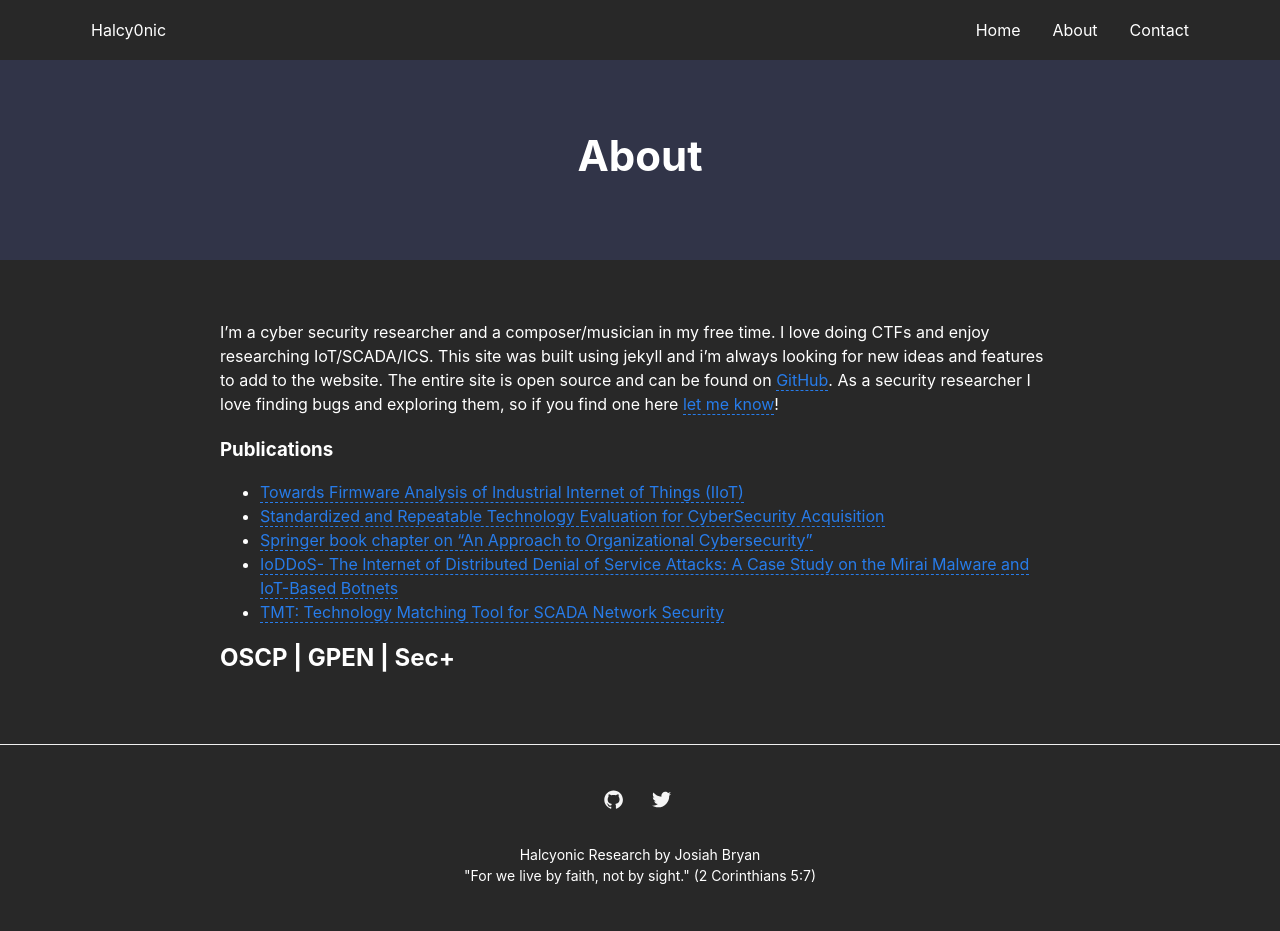
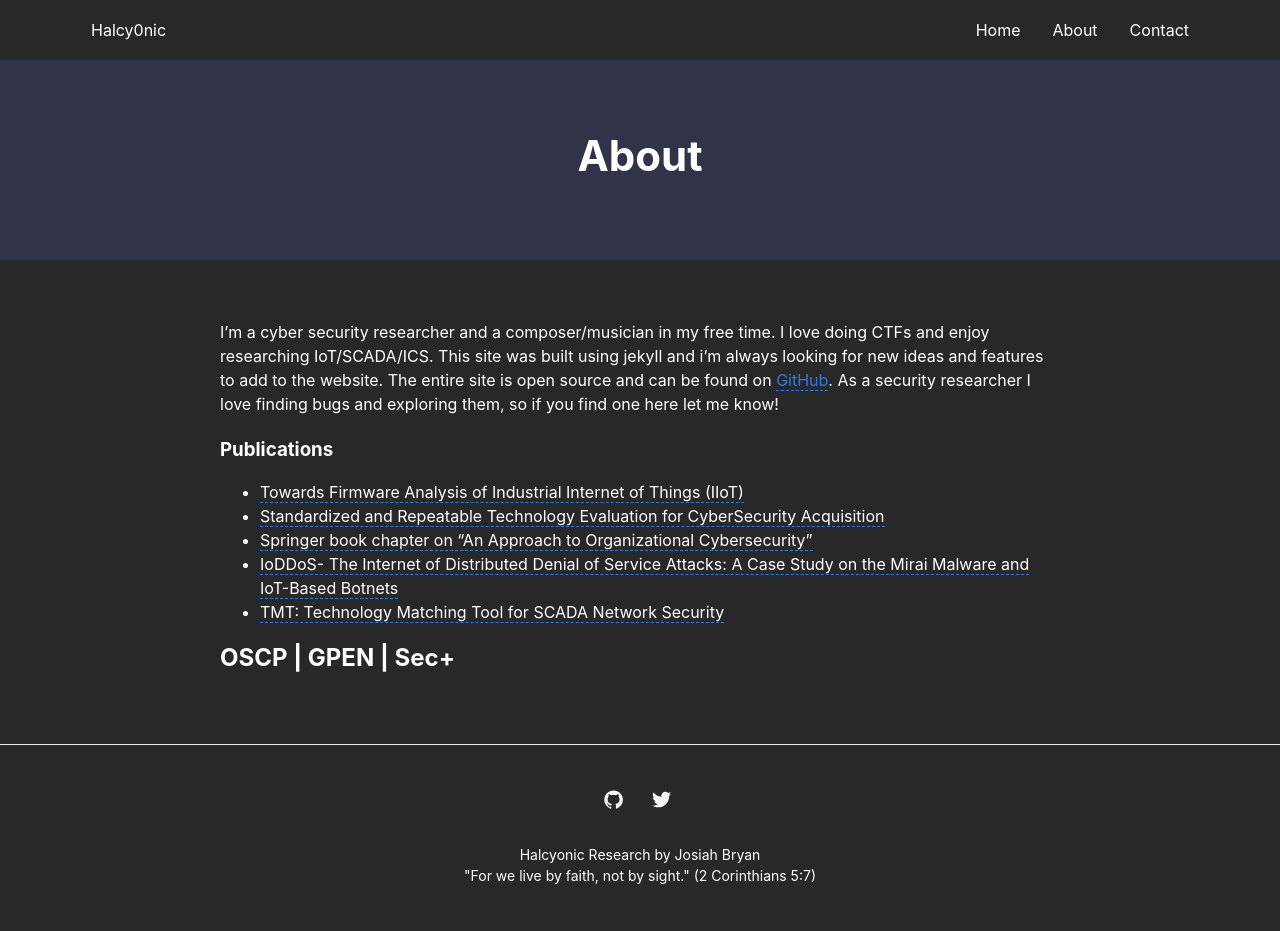
Before and after one commit to Halcy0nic/Halcy0nic.github.io, a Jekyll site: the page built from about.md, in a window 1280 px wide. Built offline with Jekyll 4.4.1, drawn with Linux system fonts in a browser that asks for light colours.

Commit message:
even more colors...

```diff
--- a/_layouts/post.html
+++ b/_layouts/post.html
@@ -67,12 +67,12 @@ layout: compress
           {% if page.previous.url %}
 
           <span>Previous</span>
-          <a href="{{page.previous.url | relative_url }}">
+          <a href="{{page.previous.url | relative_url }}" style="color:white">
                 <span>
                   <svg xmlns="http://www.w3.org/2000/svg" width="6" height="11">
                     <path fill="fillColor" d="M5.647 1.718c.37-.434.323-1.09-.106-1.465A1.016 1.016 0 0 0 4.095.36L.25 4.875a1.05 1.05 0 0 0 .017 1.378l3.95 4.407c.38.424 1.03.456 1.448.07a1.05 1.05 0 0 0 .07-1.468l-3.34-3.725 3.253-3.819z"/>
                   </svg>
-              </span>
+              </span >
             {{page.previous.title | strip_html | truncate: 30}}
           </a>
           {% endif %}
@@ -81,7 +81,7 @@ layout: compress
         <div class="controls__item next">
           {% if page.next.url %}
           <span>Next</span>
-          <a href="{{page.next.url | relative_url }}">
+          <a href="{{page.next.url | relative_url }}" style="color:white">
             {{page.next.title | strip_html | truncate: 30}}
             <span>
                 <svg xmlns="http://www.w3.org/2000/svg" width="6" height="11">
--- a/about.md
+++ b/about.md
@@ -4,14 +4,14 @@ title: About
 permalink: /about/
 ---
 
-I'm a cyber security researcher and a composer/musician in my free time.  I love doing CTFs and enjoy researching IoT/SCADA/ICS. This site was built using jekyll and i'm always looking for new ideas and features to add to the website.  The entire site is open source and can be found on [GitHub](https://github.com/Halcy0nic/Halcy0nic.github.io).  As a security researcher I love finding bugs and exploring them, so if you find one here [let me know](https://halcyonic.us/contact/)!
+I'm a cyber security researcher and a composer/musician in my free time.  I love doing CTFs and enjoy researching IoT/SCADA/ICS. This site was built using jekyll and i'm always looking for new ideas and features to add to the website.  The entire site is open source and can be found on [GitHub](https://github.com/Halcy0nic/Halcy0nic.github.io).  As a security researcher I love finding bugs and exploring them, so if you find one here let me know!
 
 ### Publications
-* [Towards Firmware Analysis of Industrial Internet of Things (IIoT)](https://www.researchgate.net/publication/316867708_Towards_Firmware_Analysis_of_Industrial_Internet_of_Things_IIoT_-_Applying_Symbolic_Analysis_to_IIoT_Firmware_Vetting)
-* [Standardized and Repeatable Technology Evaluation for CyberSecurity Acquisition](http://www.dtic.mil/dtic/tr/fulltext/u2/1031839.pdf)
-* [Springer book chapter on "An Approach to Organizational Cybersecurity"](https://link.springer.com/chapter/10.1007/978-3-319-54380-2_9)
-* [IoDDoS- The Internet of Distributed Denial of Service Attacks: A Case Study on the Mirai Malware and IoT-Based Botnets](https://www.researchgate.net/publication/316455478_IoDDoS_-_The_Internet_of_Distributed_Denial_of_Service_Attacks_A_Case_Study_of_the_Mirai_Malware_and_IoT-Based_Botnets)
-* [TMT: Technology Matching Tool for SCADA Network Security](https://ieeexplore.ieee.org/document/7942423?reload=true)
+* <a href="https://www.researchgate.net/publication/316867708_Towards_Firmware_Analysis_of_Industrial_Internet_of_Things_IIoT_-_Applying_Symbolic_Analysis_to_IIoT_Firmware_Vetting)" style="color:white">Towards Firmware Analysis of Industrial Internet of Things (IIoT)</a>
+* <a href="http://www.dtic.mil/dtic/tr/fulltext/u2/1031839.pdf" style="color:white">Standardized and Repeatable Technology Evaluation for CyberSecurity Acquisition </a>
+* <a href="https://link.springer.com/chapter/10.1007/978-3-319-54380-2_9" style="color:white">Springer book chapter on "An Approach to Organizational Cybersecurity" </a>
+* <a href="https://www.researchgate.net/publication/316455478_IoDDoS_-_The_Internet_of_Distributed_Denial_of_Service_Attacks_A_Case_Study_of_the_Mirai_Malware_and_IoT-Based_Botnets)" style="color:white">IoDDoS- The Internet of Distributed Denial of Service Attacks: A Case Study on the Mirai Malware and IoT-Based Botnets </a>
+* <a href="https://ieeexplore.ieee.org/document/7942423?reload=true" style="color:white">TMT: Technology Matching Tool for SCADA Network Security </a>
 
 
 ## OSCP | GPEN | Sec+
```
Also changed, not shown: contact.md (+1 -1 lines).
